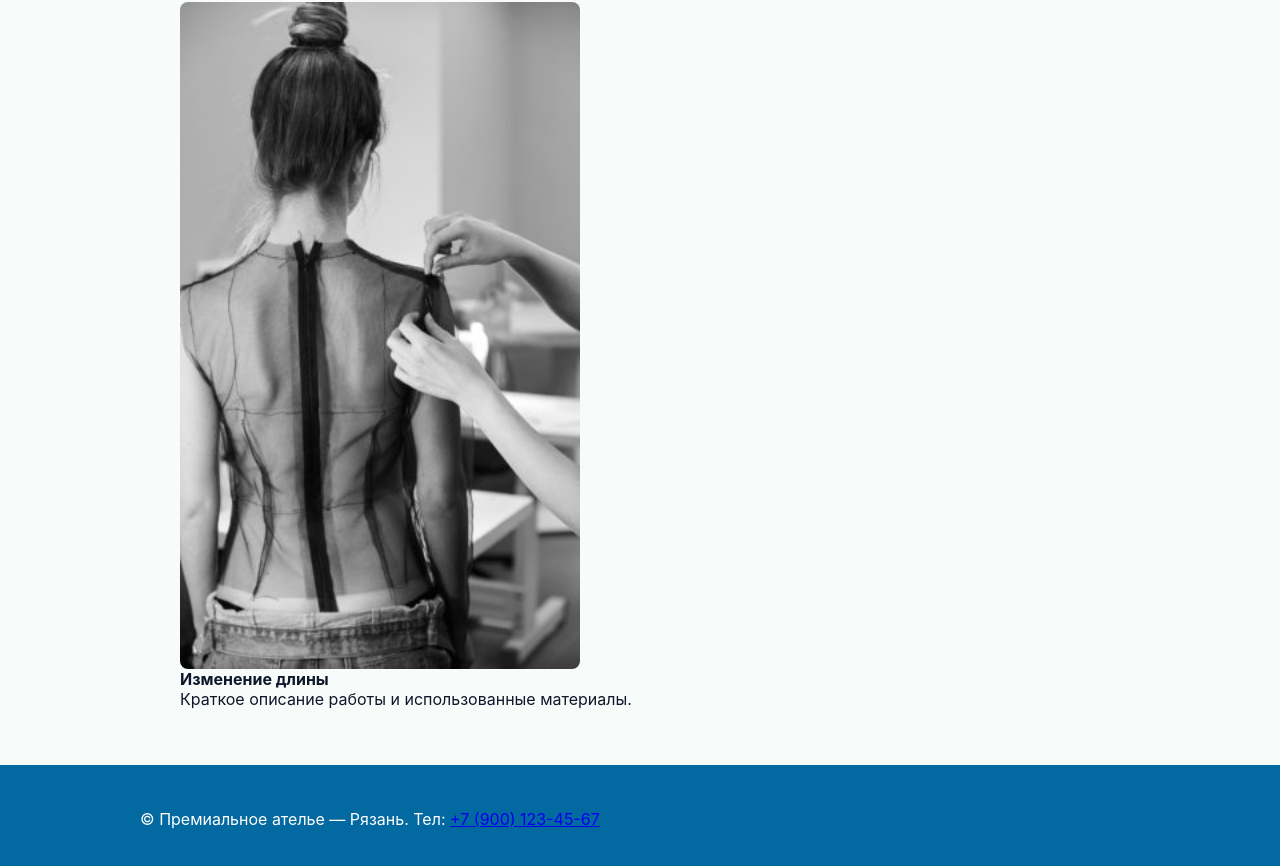
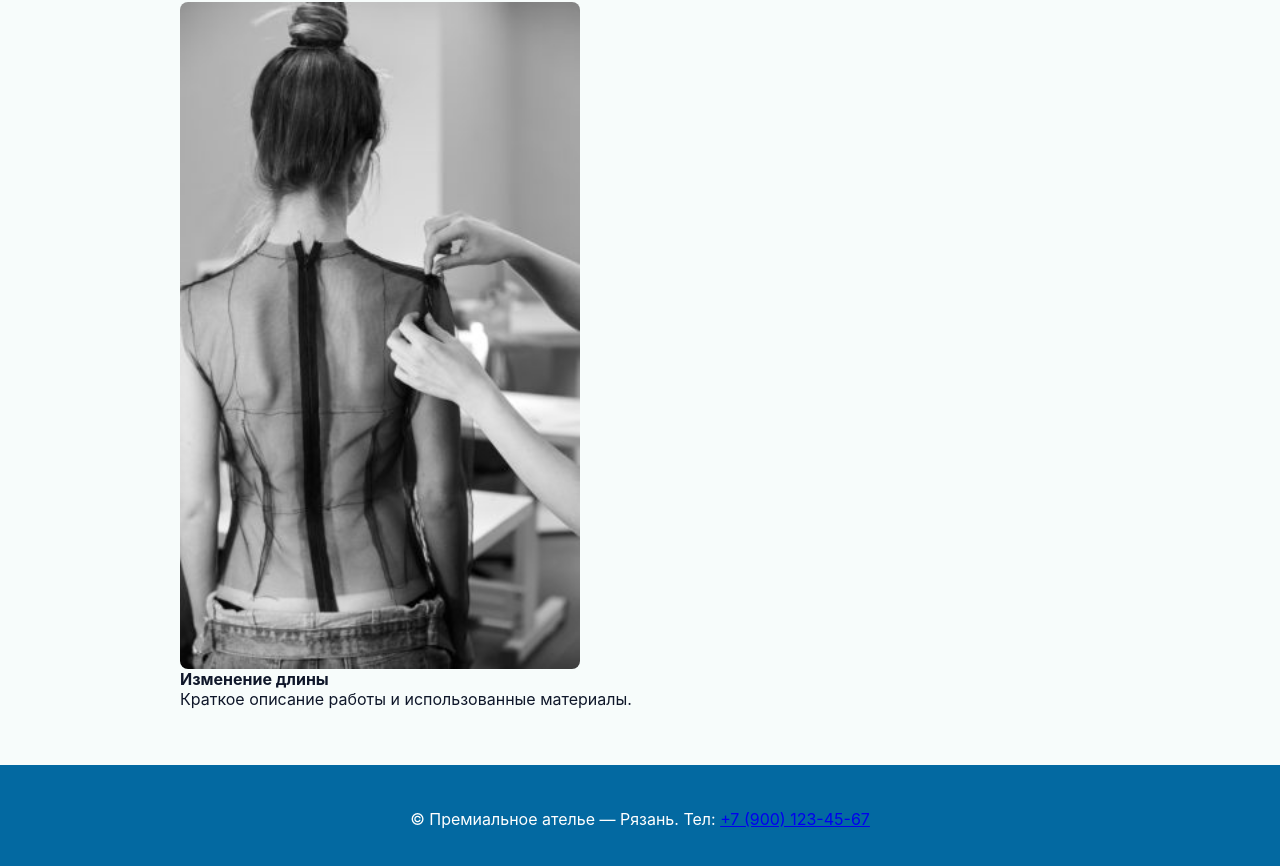
Before and after one commit to shape1337/atelie-ryazan, a React (Vite) app in the folder frontend/: page /gallery in a window 1280 px wide. Shown: the part 1474-2340 px from the top of the page. Built offline with nearby package versions, Linux system fonts and the light colour scheme.

Commit message:
fix: global footer alignment across the website

```diff
--- a/frontend/src/styles.css
+++ b/frontend/src/styles.css
@@ -1,27 +1,147 @@
-:root{
-	--accent: #0ea5a4; /* teal */
-	--accent-2: #0369a1; /* deep blue for accents */
+:root {
+	--accent: #0ea5a4;
+	/* teal */
+	--accent-2: #0369a1;
+	/* deep blue for accents */
 	--bg: #f7fcfb;
 	--muted: #55606a;
 	--text: #0f172a;
 }
-body{ font-family: Inter, Arial, Helvetica, sans-serif; margin:0; padding:0; background:var(--bg); color:var(--text) }
-.container{ max-width:1000px; margin:0 auto; padding:16px }
-.site-header{ background:linear-gradient(90deg,var(--accent) 0%, var(--accent-2) 100%); color:#fff; padding:18px 0 }
-.site-header h1{ margin:0; font-size:20px }
-.site-header nav a{ color:#fff; margin-left:14px; text-decoration:none; font-weight:600 }
-.site-root .site-footer{ background:var(--accent-2); color:#fff; padding:12px 0; margin-top:24px }
-.booking-form{ display:flex; flex-direction:column; gap:10px; max-width:560px }
-label{ display:flex; flex-direction:column; font-size:14px }
-input, select, textarea{ padding:10px; font-size:15px; border:1px solid #e6eef0; border-radius:8px; background:#fff }
-.btn-primary{ background:linear-gradient(90deg,var(--accent),var(--accent-2)); color:#fff; border:none; padding:10px 14px; border-radius:8px; cursor:pointer }
-.gallery-grid{ display:flex; gap:12px; flex-wrap:wrap }
-.gallery-grid img{ display:block; max-width:100%; height:auto; border-radius:8px }
-.service-item{ padding:12px; border-bottom:1px solid #eef4f3 }
-.service-meta{ color:var(--muted); font-size:13px }
-.service-desc{ margin:6px 0 0 0; color:var(--muted) }
 
-@media (max-width:600px){
-	.site-header nav a{ display:inline-block; margin:8px 8px 0 0 }
-	.container{ padding:12px }
+body {
+	font-family: Inter, Arial, Helvetica, sans-serif;
+	margin: 0;
+	padding: 0;
+	background: var(--bg);
+	color: var(--text)
 }
+
+.container {
+	max-width: 1000px;
+	margin: 0 auto;
+	padding: 16px
+}
+
+.site-header {
+	background: linear-gradient(90deg, var(--accent) 0%, var(--accent-2) 100%);
+	color: #fff;
+	padding: 18px 0
+}
+
+.site-header h1 {
+	margin: 0;
+	font-size: 20px
+}
+
+.site-header nav a {
+	color: #fff;
+	margin-left: 14px;
+	text-decoration: none;
+	font-weight: 600
+}
+
+.site-root .site-footer {
+	background: var(--accent-2);
+	color: #fff;
+	padding: 12px 0;
+	margin-top: 24px
+}
+
+.booking-form {
+	display: flex;
+	flex-direction: column;
+	gap: 10px;
+	max-width: 560px
+}
+
+label {
+	display: flex;
+	flex-direction: column;
+	font-size: 14px
+}
+
+input,
+select,
+textarea {
+	padding: 10px;
+	font-size: 15px;
+	border: 1px solid #e6eef0;
+	border-radius: 8px;
+	background: #fff
+}
+
+.btn-primary {
+	background: linear-gradient(90deg, var(--accent), var(--accent-2));
+	color: #fff;
+	border: none;
+	padding: 10px 14px;
+	border-radius: 8px;
+	cursor: pointer
+}
+
+.gallery-grid {
+	display: flex;
+	gap: 12px;
+	flex-wrap: wrap
+}
+
+.gallery-grid img {
+	display: block;
+	max-width: 100%;
+	height: auto;
+	border-radius: 8px
+}
+
+.service-item {
+	padding: 12px;
+	border-bottom: 1px solid #eef4f3
+}
+
+.service-meta {
+	color: var(--muted);
+	font-size: 13px
+}
+
+.service-desc {
+	margin: 6px 0 0 0;
+	color: var(--muted)
+}
+
+/* 1. Задаем всему экрану режим flex-контейнера */
+html, body {
+    height: 100%;
+    margin: 0;
+    padding: 0;
+}
+
+body {
+    display: flex;
+    flex-direction: column;
+}
+
+/* 2. Основной контент заставляем растягиваться и занимать все свободное место */
+/* Убедитесь, что весь ваш контент между шапкой и футером обернут в тег <main> или блок с классом, например, .content */
+main, .main-content {
+    flex: 1 0 auto;
+}
+
+/* 3. Футер жестко прижимаем к низу и не даем ему сжиматься */
+footer, .footer {
+    flex-shrink: 0;
+    background-color: #005B7F; /* Ваш темно-синий цвет */
+    color: #FFFFFF;
+    text-align: center;
+    padding: 25px 20px;
+    width: 100%;
+}
+
+@media (max-width:600px) {
+	.site-header nav a {
+		display: inline-block;
+		margin: 8px 8px 0 0
+	}
+
+	.container {
+		padding: 12px
+	}
+}
```
